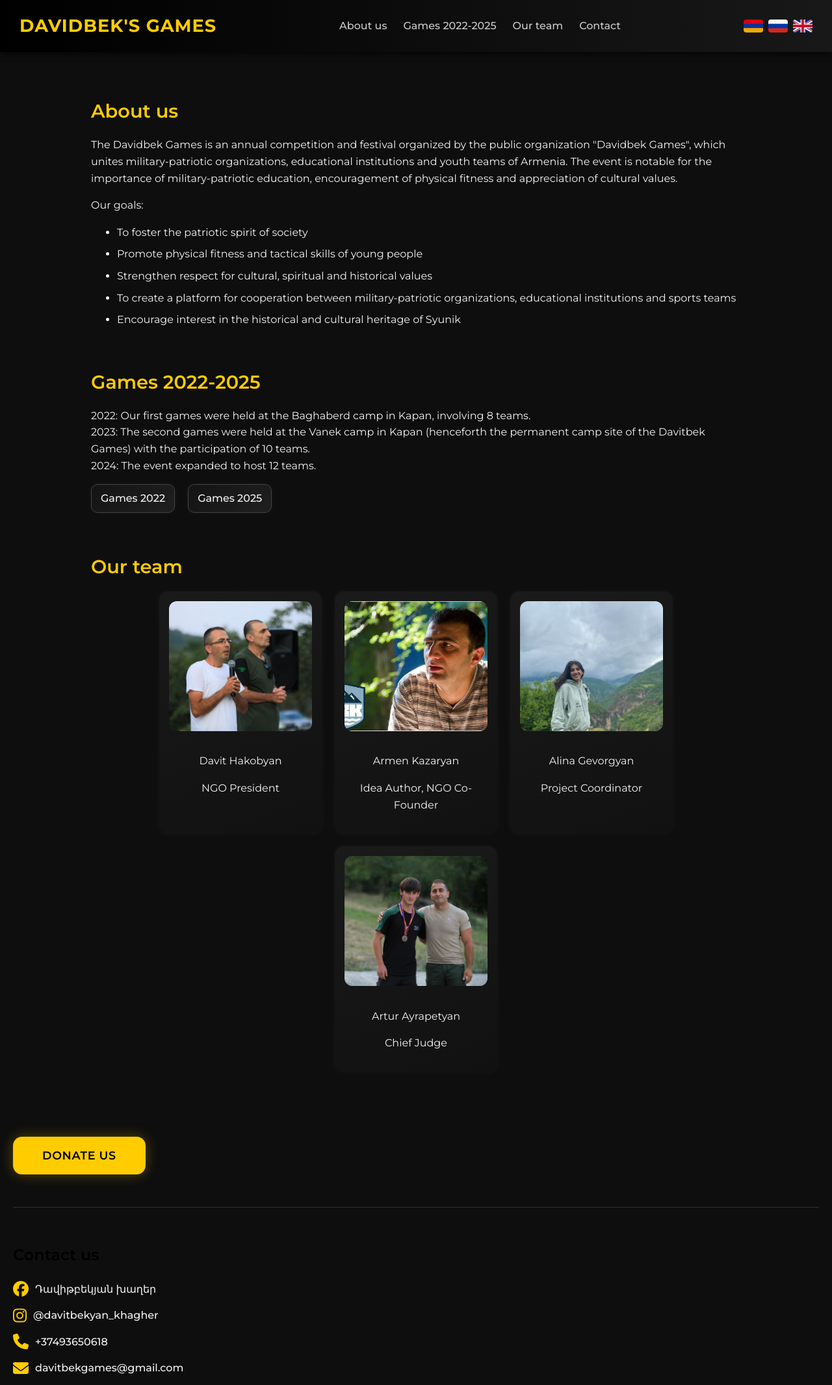
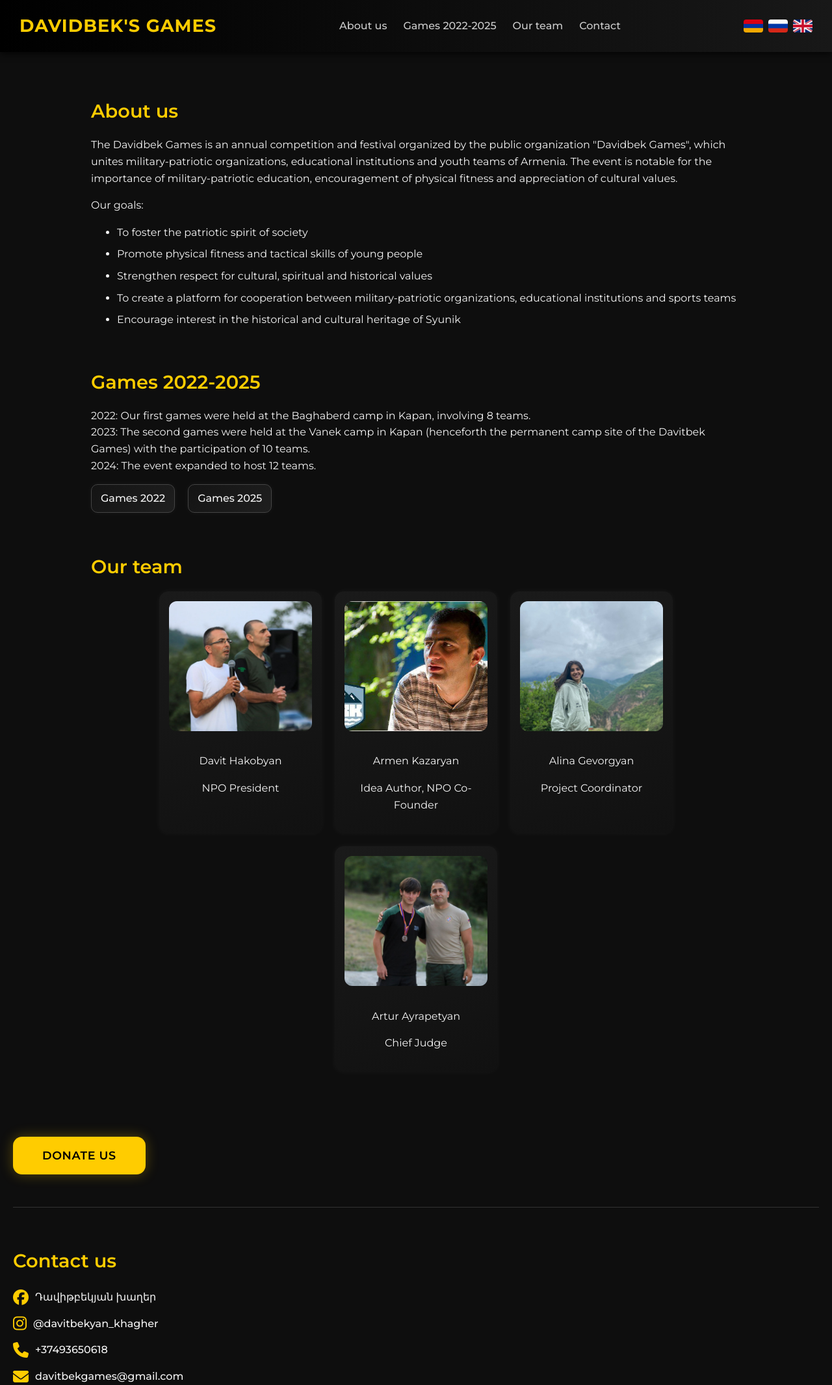
Before and after one commit to AlinaDukhonina/Davidbek-s-Games, a plain HTML site: page main.html in a window 1280 px wide. Shown: the whole page at 65% size. Drawn offline with Linux system fonts and the light colour scheme; a web font is replaced by a local one.

Commit message:
Update main.html

```diff
--- a/main.html
+++ b/main.html
@@ -21,9 +21,9 @@
 
         <div class="right-side">
           <div class="lang-switch">
-            <button class="lang-btn" id="am" title="Armenian"></button>
-            <button class="lang-btn" id="ru" title="Russian"></button>
-            <button class="lang-btn" id="en" title="English"></button>
+            <a href="am.html" class="lang-btn" id="am" title="Armenian"></a>
+            <a href="ru.html" class="lang-btn" id="ru" title="Russian"></a>
+            <a href="main.html" class="lang-btn" id="en" title="English"></a>
           </div>
           <div class="menu-btn">&#9776;</div>
         </div>
@@ -55,12 +55,12 @@
                 <div class="Team">
                     <img src="members/1.jpg" class="TeamImage" alt="Davit Hakobyan">
                     <p>Davit Hakobyan</p>
-                    <p>NGO President</p>
+                    <p>NPO President</p>
                 </div>
                 <div class="Team">
                     <img src="members/3.jpg" class="TeamImage" alt="Armen Kazaryan">
                     <p>Armen Kazaryan</p>
-                    <p>Idea Author, NGO Co-Founder</p>
+                    <p>Idea Author, NPO Co-Founder</p>
                 </div>
                 <div class="Team">
                     <img src="members/2.jpg" class="TeamImage" alt="Alina Gevorgyan">
@@ -78,7 +78,7 @@
     <footer  style="padding-left: 20px; padding-right: 20px;">
         <a class="donate" href="https://ap.am/hy/fundraisers/409fbeac-6f8a-48c8-b89c-ad17b04dc787?tab=story&fbclid=PAb21jcANbAeNleHRuA2FlbQIxMQABp7SWdR4z7q1geN8ATeBNIeBIeftkK-zDT7AT63cch-GmH5-vK3gFDYcE1YB1_aem_CnI25Vw68Dje4pvTWD4aGg">Donate us</a>
         <section class="contact-section" id="contact">
-            <h3 style="color: black; text-align: left; font-size: 150%;">Contact us</h3>
+            <h3>Contact us</h3>
             <div class="contact-icons">
                 <a href="https://www.facebook.com/davitbekyan.khagher?mibextid=wwXIfr&rdid=40z75Gj8CRu0mNql&share_url=https%3A%2F%2Fwww.facebook.com%2Fshare%2F1BPFFcHw5E%2F%3Fmibextid%3DwwXIfr#" class="contact-link">
                   <i class="fa-brands fa-facebook"></i>
```
